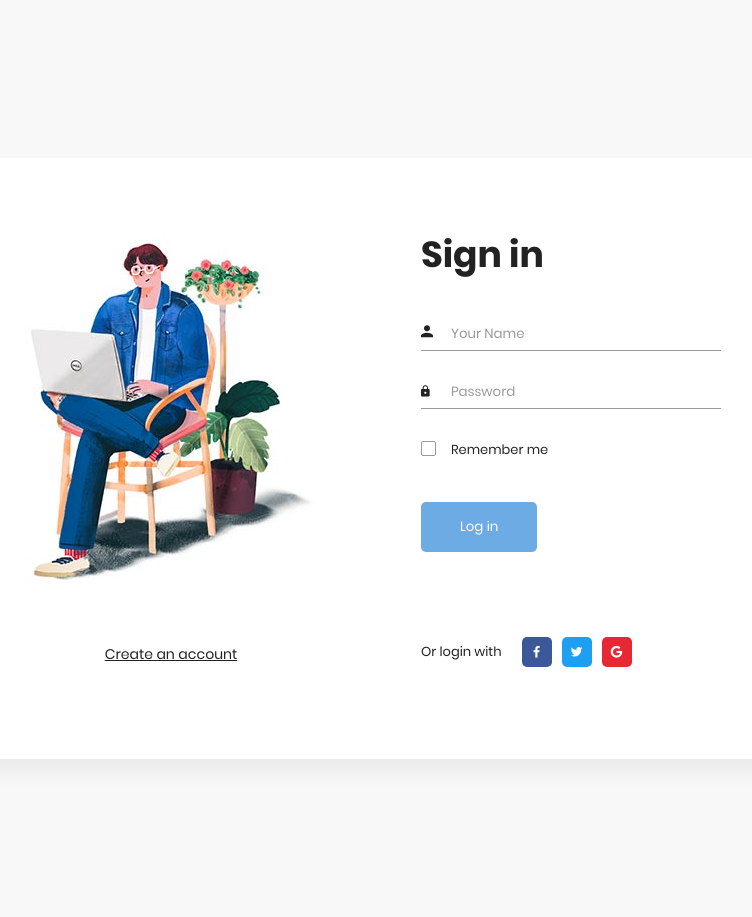
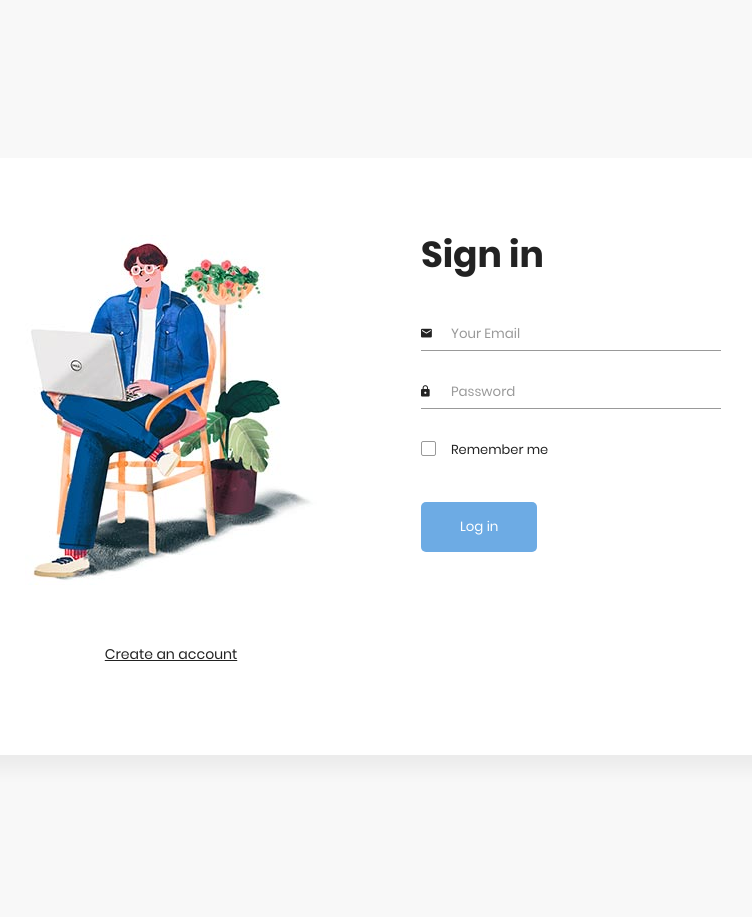
Before and after one commit to teploff/otus-highload, a Python web app: template templates/sign_in.html in a window 1280 px wide. Shown: the whole page, without its empty margins (279-1031 px from the left). After the commit the page ends 661 px from the top, so only its background shows below. Run offline with Jinja, Linux system fonts and the light colour scheme; the template is opened without the code that fills it, so the values that code supplies are empty.

Commit message:
delete extra menu with social authorization and change email icon in sign in

```diff
--- a/templates/sign_in.html
+++ b/templates/sign_in.html
@@ -26,8 +26,8 @@
                     <h2 class="form-title">Sign in</h2>
                     <form method="POST" class="register-form" id="login-form">
                         <div class="form-group">
-                            <label for="your_name"><i class="zmdi zmdi-account material-icons-name"></i></label>
-                            <input type="text" name="your_name" id="your_name" placeholder="Your Name"/>
+                            <label for="your_name"><i class="zmdi zmdi-email"></i></label>
+                            <input type="text" name="your_name" id="your_name" placeholder="Your Email"/>
                         </div>
                         <div class="form-group">
                             <label for="your_pass"><i class="zmdi zmdi-lock"></i></label>
@@ -41,14 +41,6 @@
                             <input type="submit" name="signin" id="signin" class="form-submit" value="Log in"/>
                         </div>
                     </form>
-                    <div class="social-login">
-                        <span class="social-label">Or login with</span>
-                        <ul class="socials">
-                            <li><a href="#"><i class="display-flex-center zmdi zmdi-facebook"></i></a></li>
-                            <li><a href="#"><i class="display-flex-center zmdi zmdi-twitter"></i></a></li>
-                            <li><a href="#"><i class="display-flex-center zmdi zmdi-google"></i></a></li>
-                        </ul>
-                    </div>
                 </div>
             </div>
         </div>
```
